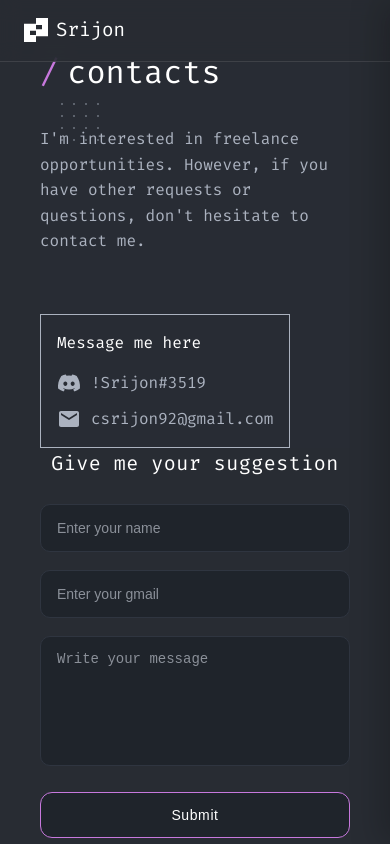
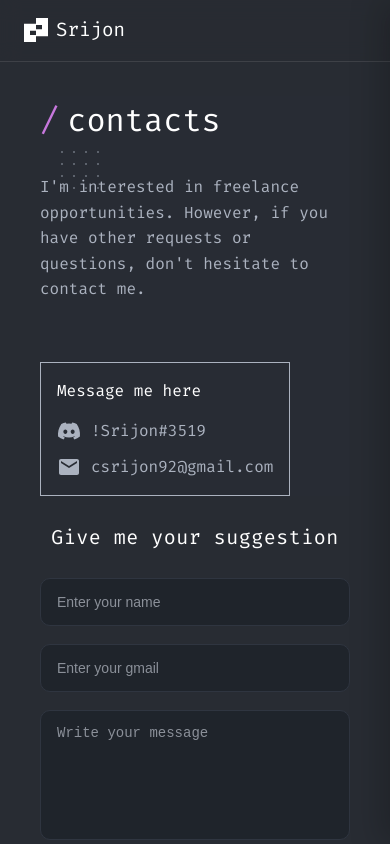
Before and after one commit to csrijon/React-pro-front, a React (Vite) app in the folder new-web/: page /contact in a window 390 px wide. Shown: the top 844 px of the page. Built offline with nearby package versions, Linux system fonts and the light colour scheme; some icons are missing.

Commit message:
ready for prodution with out backend

```diff
--- a/new-web/src/components/Contact.css
+++ b/new-web/src/components/Contact.css
@@ -91,7 +91,7 @@
   .contact-heading::after {
     display: none;
   }
-  .Contact-routesection{
+  /* .Contact-routesection{
     padding: 2rem 1rem;
-  }
+  } */
 }
--- a/new-web/src/components/Suggestion.css
+++ b/new-web/src/components/Suggestion.css
@@ -12,6 +12,7 @@
   color: #ffffff;
   font-weight: 500;
   letter-spacing: 0.5px;
+  margin-top: 26px;
 }
 /* FORM */
 .suggestion-form {
```
